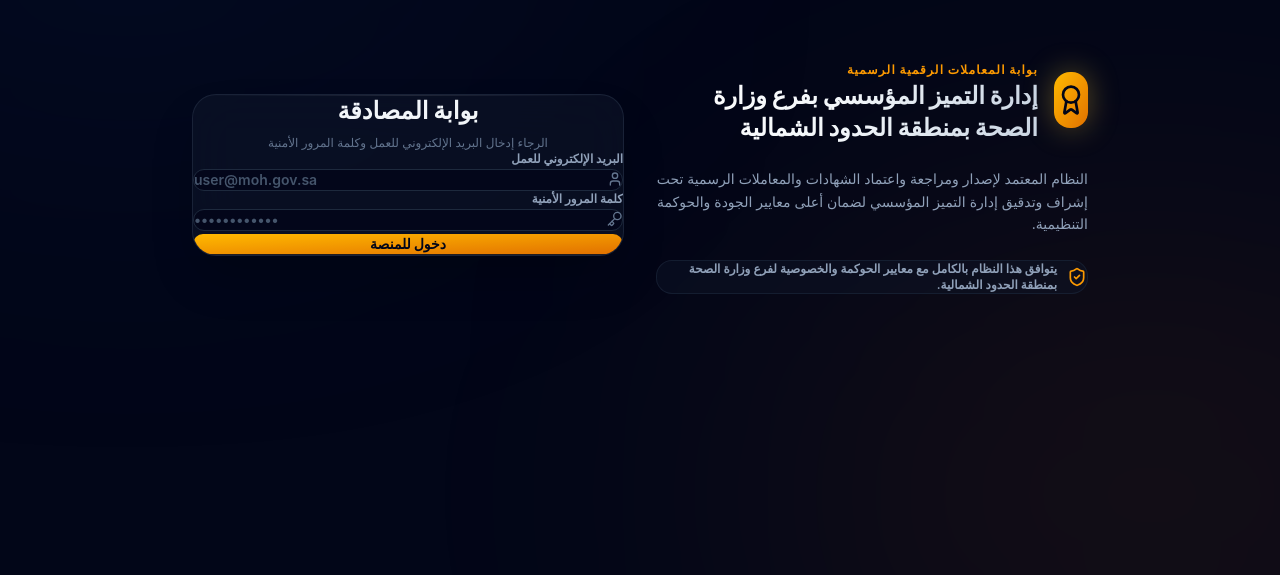
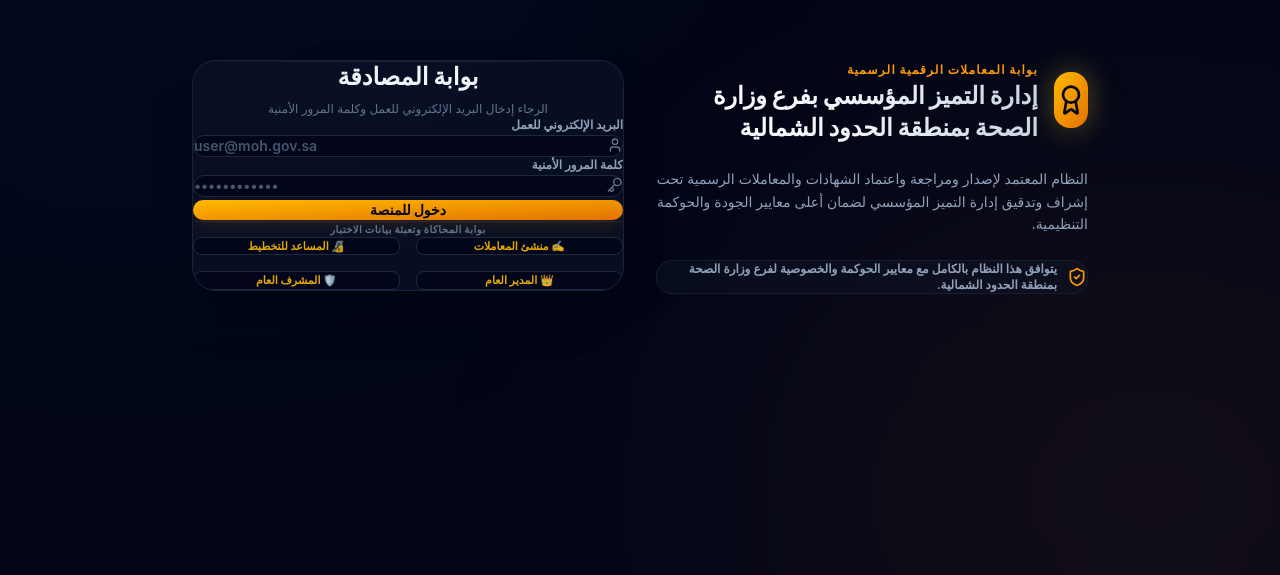
Before and after one commit to aburakan4551/mohararcert, a React (Vite) app: page /login in a window 1280 px wide. Shown: the part 225-800 px from the top of the page. Built offline with nearby package versions, Linux system fonts and the light colour scheme.

Commit message:
fix: resolve auth critical unmount bug, add smart seeding validation, and implement quick fill test credentials

```diff
--- a/src/context/AuthContext.jsx
+++ b/src/context/AuthContext.jsx
@@ -13,7 +13,8 @@ export function AuthProvider({ children }) {
     const [user, setUser] = useState(null);
     const [settings, setSettings] = useState(null);
     const [notifications, setNotifications] = useState([]);
-    const [loading, setLoading] = useState(true);
+    const [loading, setLoading] = useState(false);
+    const [initializing, setInitializing] = useState(true);
 
     // Load active session and settings
     const loadSession = useCallback(async () => {
@@ -31,7 +32,7 @@ export function AuthProvider({ children }) {
         } catch (e) {
             console.error('Failed to load session details: ', e);
         } finally {
-            setLoading(false);
+            setInitializing(false);
         }
     }, []);
 
@@ -143,7 +144,7 @@ export function AuthProvider({ children }) {
 
     return (
         <AuthContext.Provider value={value}>
-            {!loading && children}
+            {!initializing && children}
         </AuthContext.Provider>
     );
 }
--- a/src/pages/Login.jsx
+++ b/src/pages/Login.jsx
@@ -101,7 +101,8 @@ export default function Login() {
                                             setEmail(e.target.value);
                                             setError('');
                                         }}
-                                        className="w-full pl-4 pr-11 py-3 bg-slate-950/80 border border-slate-800 rounded-xl focus:border-amber-500 focus:ring-1 focus:ring-amber-500 text-sm font-semibold outline-none text-slate-200 transition-all placeholder-slate-600 text-left"
+                                        disabled={submitting}
+                                        className="w-full pl-4 pr-11 py-3 bg-slate-950/80 border border-slate-800 rounded-xl focus:border-amber-500 focus:ring-1 focus:ring-amber-500 text-sm font-semibold outline-none text-slate-200 transition-all placeholder-slate-600 text-left disabled:opacity-50 disabled:cursor-not-allowed"
                                         placeholder="user@moh.gov.sa"
                                         style={{ direction: 'ltr' }}
                                         required
@@ -123,7 +124,8 @@ export default function Login() {
                                             setPassword(e.target.value);
                                             setError('');
                                         }}
-                                        className="w-full pl-4 pr-11 py-3 bg-slate-950/80 border border-slate-800 rounded-xl focus:border-amber-500 focus:ring-1 focus:ring-amber-500 text-sm font-semibold outline-none text-slate-200 transition-all placeholder-slate-600 text-left"
+                                        disabled={submitting}
+                                        className="w-full pl-4 pr-11 py-3 bg-slate-950/80 border border-slate-800 rounded-xl focus:border-amber-500 focus:ring-1 focus:ring-amber-500 text-sm font-semibold outline-none text-slate-200 transition-all placeholder-slate-600 text-left disabled:opacity-50 disabled:cursor-not-allowed"
                                         placeholder="••••••••••••"
                                         style={{ direction: 'ltr' }}
                                         required
@@ -141,10 +143,65 @@ export default function Login() {
                             <button
                                 type="submit"
                                 disabled={submitting}
-                                className="w-full py-3.5 px-4 bg-gradient-to-br from-amber-400 to-amber-600 hover:from-amber-300 hover:to-amber-500 text-slate-950 font-black rounded-xl text-sm shadow-lg shadow-amber-500/10 hover:shadow-amber-500/20 transition-all duration-300 cursor-pointer text-center"
+                                className="w-full py-3.5 px-4 bg-gradient-to-br from-amber-400 to-amber-600 hover:from-amber-300 hover:to-amber-500 text-slate-950 font-black rounded-xl text-sm shadow-lg shadow-amber-500/10 hover:shadow-amber-500/20 transition-all duration-300 cursor-pointer text-center disabled:opacity-50 disabled:cursor-not-allowed"
                             >
                                 {submitting ? '⏳ مصادقة...' : 'دخول للمنصة'}
                             </button>
+
+                            {/* Quick Test Credentials Buttons */}
+                            <div className="pt-4 border-t border-slate-800/60 mt-5">
+                                <span className="text-[10px] font-black text-slate-500 uppercase tracking-wider block mb-2.5 text-center">بوابة المحاكاة وتعبئة بيانات الاختبار</span>
+                                <div className="grid grid-cols-2 gap-2">
+                                    <button
+                                        type="button"
+                                        onClick={() => {
+                                            setEmail('creator@moh.gov.sa');
+                                            setPassword('Aa@0555386421');
+                                            setError('');
+                                        }}
+                                        disabled={submitting}
+                                        className="py-2 px-3 rounded-lg bg-slate-950/80 hover:bg-slate-900 border border-slate-800 text-[11px] font-bold text-amber-400/90 hover:text-amber-300 transition-all text-center cursor-pointer disabled:opacity-50 disabled:cursor-not-allowed"
+                                    >
+                                        ✍️ منشئ المعاملات
+                                    </button>
+                                    <button
+                                        type="button"
+                                        onClick={() => {
+                                            setEmail('assistant@moh.gov.sa');
+                                            setPassword('Aa@0555386421');
+                                            setError('');
+                                        }}
+                                        disabled={submitting}
+                                        className="py-2 px-3 rounded-lg bg-slate-950/80 hover:bg-slate-900 border border-slate-800 text-[11px] font-bold text-amber-400/90 hover:text-amber-300 transition-all text-center cursor-pointer disabled:opacity-50 disabled:cursor-not-allowed"
+                                    >
+                                        🔏 المساعد للتخطيط
+                                    </button>
+                                    <button
+                                        type="button"
+                                        onClick={() => {
+                                            setEmail('manager@moh.gov.sa');
+                                            setPassword('Aa@0555386421');
+                                            setError('');
+                                        }}
+                                        disabled={submitting}
+                                        className="py-2 px-3 rounded-lg bg-slate-950/80 hover:bg-slate-900 border border-slate-800 text-[11px] font-bold text-amber-400/90 hover:text-amber-300 transition-all text-center cursor-pointer disabled:opacity-50 disabled:cursor-not-allowed"
+                                    >
+                                        👑 المدير العام
+                                    </button>
+                                    <button
+                                        type="button"
+                                        onClick={() => {
+                                            setEmail('admin@moh.gov.sa');
+                                            setPassword('Aa@0555386421');
+                                            setError('');
+                                        }}
+                                        disabled={submitting}
+                                        className="py-2 px-3 rounded-lg bg-slate-950/80 hover:bg-slate-900 border border-slate-800 text-[11px] font-bold text-amber-400/90 hover:text-amber-300 transition-all text-center cursor-pointer disabled:opacity-50 disabled:cursor-not-allowed"
+                                    >
+                                        🛡️ المشرف العام
+                                    </button>
+                                </div>
+                            </div>
                         </form>
                     </motion.div>
                 </div>
--- a/src/services/providers/local.provider.js
+++ b/src/services/providers/local.provider.js
@@ -114,16 +114,68 @@ class LocalDatabase {
 
     initStorage() {
         try {
-            if (!localStorage.getItem(this.prefix + 'users')) {
+            // Smart Users Seeding Validation
+            const storedUsersStr = localStorage.getItem(this.prefix + 'users');
+            let shouldSeedUsers = true;
+            if (storedUsersStr) {
+                try {
+                    const storedUsers = JSON.parse(storedUsersStr);
+                    const storedEmails = storedUsers.map(u => u.email);
+                    const officialEmails = MOCK_USERS.map(u => u.email);
+                    const hasAllOfficial = officialEmails.every(email => storedEmails.includes(email));
+                    if (hasAllOfficial) {
+                        shouldSeedUsers = false;
+                    }
+                } catch (e) {
+                    console.warn('Malformed users in storage, triggering re-seed:', e);
+                }
+            }
+            if (shouldSeedUsers) {
+                console.log('Seeding fresh official MOH accounts into local storage...');
                 localStorage.setItem(this.prefix + 'users', JSON.stringify(MOCK_USERS));
             }
-            if (!localStorage.getItem(this.prefix + 'settings')) {
+
+            // Smart Settings Seeding Validation
+            const storedSettingsStr = localStorage.getItem(this.prefix + 'settings');
+            let shouldSeedSettings = true;
+            if (storedSettingsStr) {
+                try {
+                    const storedSettings = JSON.parse(storedSettingsStr);
+                    if (storedSettings.orgName && (storedSettings.orgName.includes('وزارة الصحة') || storedSettings.orgName.includes('التميز المؤسسي'))) {
+                        shouldSeedSettings = false;
+                    }
+                } catch (e) {
+                    console.warn('Malformed settings in storage, triggering re-seed:', e);
+                }
+            }
+            if (shouldSeedSettings) {
+                console.log('Seeding fresh official MOH settings into local storage...');
                 localStorage.setItem(this.prefix + 'settings', JSON.stringify(DEFAULT_SETTINGS));
             }
+
             if (!localStorage.getItem(this.prefix + 'templates')) {
                 localStorage.setItem(this.prefix + 'templates', JSON.stringify(SEED_TEMPLATES));
             }
-            if (!localStorage.getItem(this.prefix + 'certificates')) {
+
+            // Smart Certificates Seeding Validation
+            const storedCertsStr = localStorage.getItem(this.prefix + 'certificates');
+            let shouldSeedCerts = true;
+            if (storedCertsStr) {
+                try {
+                    const storedCerts = JSON.parse(storedCertsStr);
+                    const hasOldData = storedCerts.some(c =>
+                        c.creatorName === 'سليمان الحربي' ||
+                        (c.createdBy === 'usr-1' && c.creatorName !== 'سلمان الرويلي')
+                    );
+                    if (!hasOldData) {
+                        shouldSeedCerts = false;
+                    }
+                } catch (e) {
+                    console.warn('Malformed certificates in storage, triggering re-seed:', e);
+                }
+            }
+            if (shouldSeedCerts) {
+                console.log('Seeding fresh MOH certificates into local storage...');
                 localStorage.setItem(this.prefix + 'certificates', JSON.stringify(SEED_CERTIFICATES));
             }
             if (!localStorage.getItem(this.prefix + 'audit_logs')) {
```
